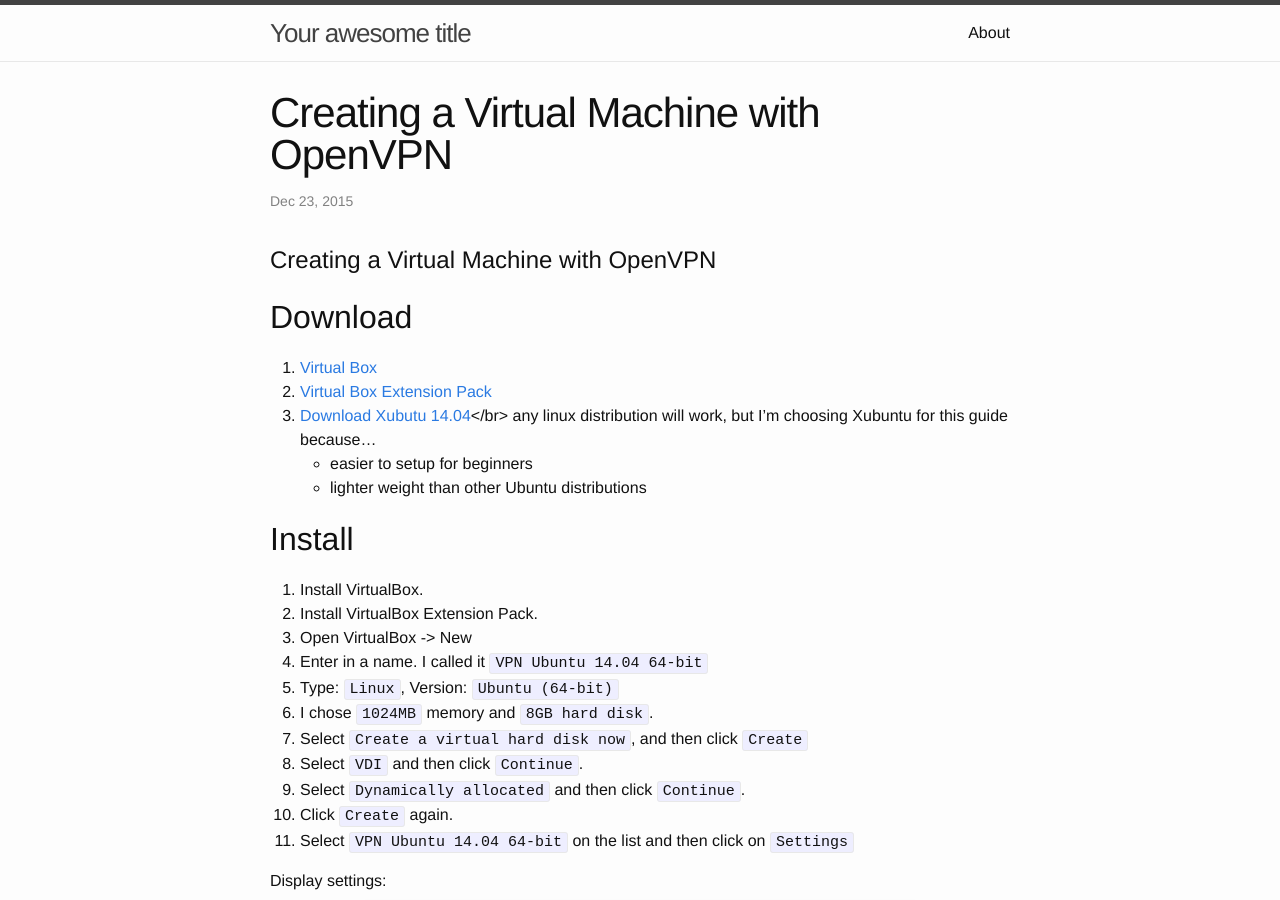
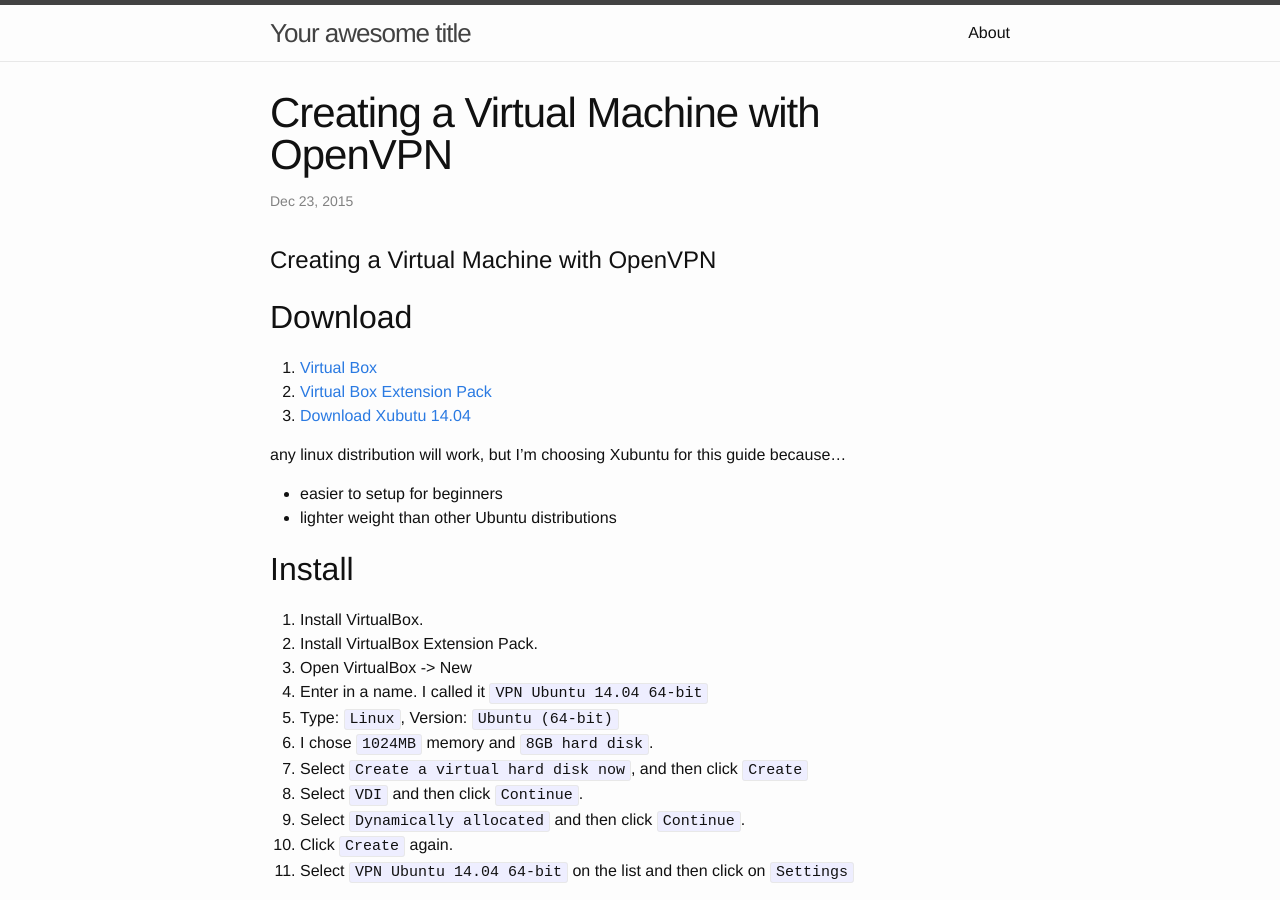
Before and after one commit to TheJshen/thejshen.github.io, a Jekyll site: the page built from _posts/2015-12-25-vpn-vm.markdown, in a window 1280 px wide and 900 px high. Built offline with Jekyll 4.4.1, drawn with Linux system fonts in a browser that asks for light colours.

```diff
--- a/_posts/2015-12-25-vpn-vm.markdown
+++ b/_posts/2015-12-25-vpn-vm.markdown
@@ -9,10 +9,12 @@ categories: vpn vm
 ## Download
 1. [Virtual Box](https://www.virtualbox.org/wiki/Downloads)
 2. [Virtual Box Extension Pack](https://www.virtualbox.org/wiki/Downloads)
-3. [Download Xubutu 14.04](http://xubuntu.org/getxubuntu/#lts)</br>
-any linux distribution will work, but I'm choosing Xubuntu for this guide because...
-   - easier to setup for beginners
-   - lighter weight than other Ubuntu distributions
+3. [Download Xubutu 14.04](http://xubuntu.org/getxubuntu/#lts)
+
+  any linux distribution will work, but I'm choosing Xubuntu for this guide because...
+
+  - easier to setup for beginners
+  - lighter weight than other Ubuntu distributions
 
 ## Install
 1.	Install VirtualBox.
```
